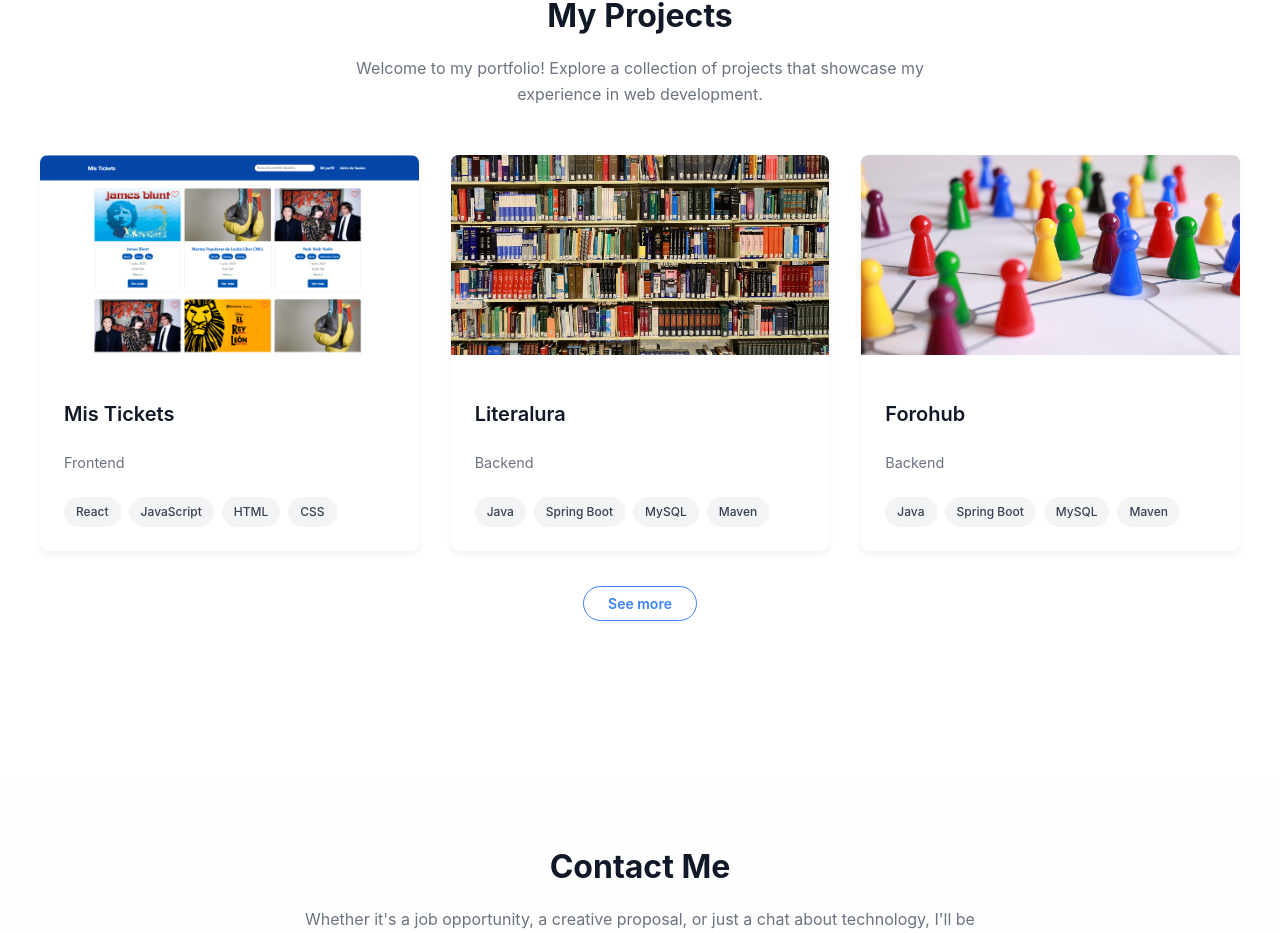
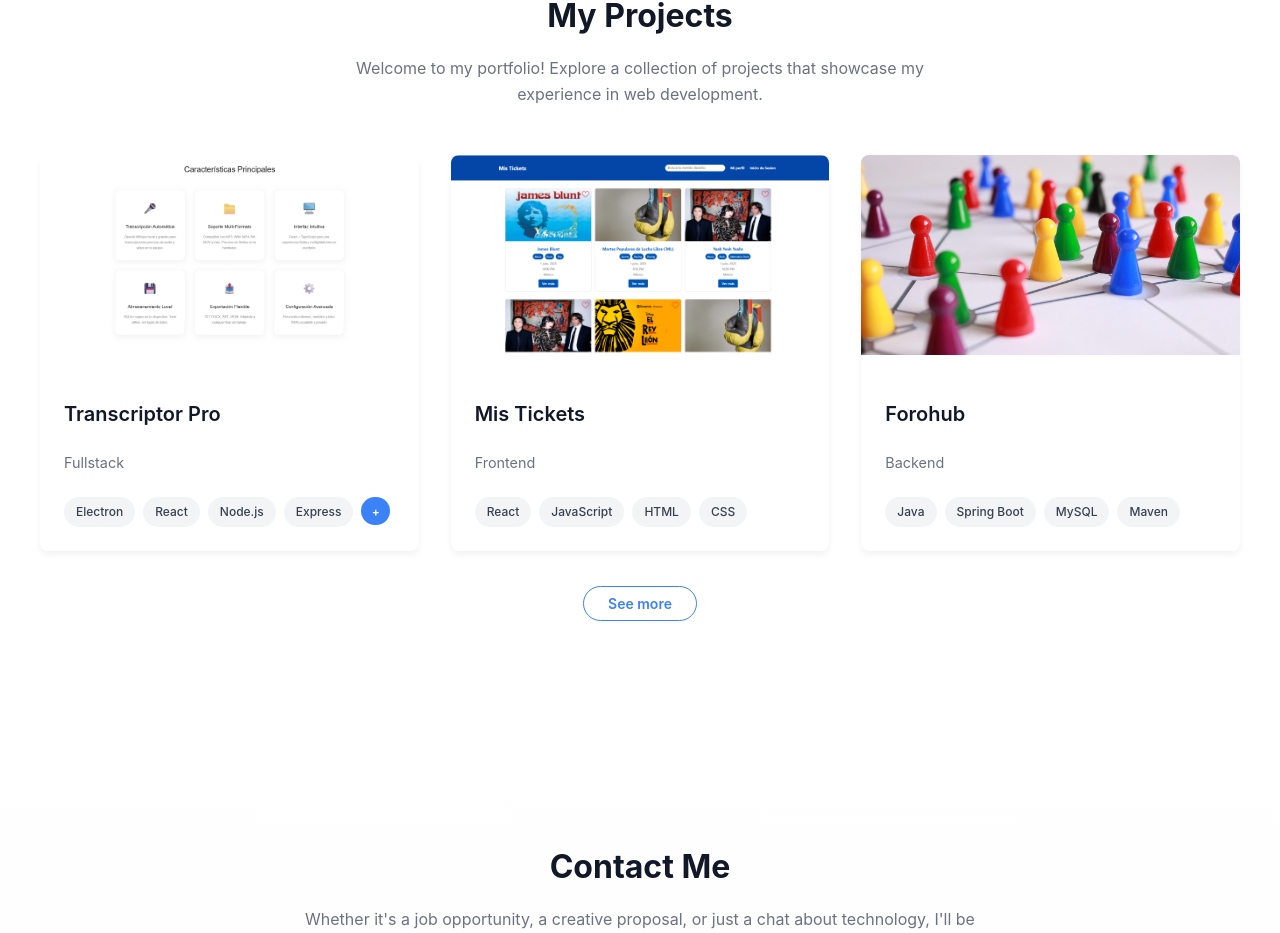
Before and after one commit to joen-ao/Portfolio, a React (Vite) app: page / in a window 1280 px wide. Shown: the part 1864-2797 px from the top of the page. Built offline with nearby package versions, Linux system fonts and the light colour scheme.

Commit message:
add new project

```diff
--- a/src/components/AboutMe/index.jsx
+++ b/src/components/AboutMe/index.jsx
@@ -23,6 +23,7 @@ import typescriptImg from "../../assets/typescript.svg";
 import supabaseImg from "../../assets/supabase.svg";
 import { useTranslation, Trans } from "react-i18next";
 import { useScrollTracking } from "../../Hooks/useScrollTracking";
+import { calculateExperience } from "../../utils/experienceCalculator";
 
 function AboutMe() {
   const sectionRef = useScrollTracking('about');
@@ -35,6 +36,7 @@ function AboutMe() {
   const experiences = t("about.experiences", { returnObjects: true });
   const degree = t("about.education.degree", { returnObjects: true });
   const certifications = t("about.certifications", { returnObjects: true });
+  const experience = calculateExperience();
 
 
   const renderContent = () => {
@@ -178,7 +180,7 @@ function AboutMe() {
               </p>
               <div className={styles.infoGrid}>
                 <p><span>{t("about.info.name")}:</span> <strong>{t("about.info.value.name")}</strong></p>
-                <p><span>{t("about.info.experience")}:</span> <strong>{t("about.info.value.experience")}</strong></p>
+                <p><span>{t("about.info.experience")}:</span> <strong>{experience} {t("about.info.value.experienceUnit")}</strong></p>
                 <p><span>{t("about.info.phone")}:</span> <strong>{t("about.info.value.phone")}</strong></p>
                 <p><span>{t("about.info.nationality")}:</span> <strong>{t("about.info.value.nationality")}</strong></p>
                 <p><span>{t("about.info.email")}:</span> <strong>{t("about.info.value.email")}</strong></p>
--- a/src/components/Hero/Hero.module.css
+++ b/src/components/Hero/Hero.module.css
@@ -22,7 +22,7 @@
   height: 11rem; /* h-28 */
   border-radius: 9999px; /* rounded-full */
   object-fit: cover;
-  margin-bottom: 1.5rem; /* mb-6 */
+  margin: 1.5rem 0; /* mb-6 */
   box-shadow: 0 4px 6px rgba(0, 0, 0, 0.1); /* shadow-md */
 }
 
--- a/src/components/Proyectos/Projects.module.css
+++ b/src/components/Proyectos/Projects.module.css
@@ -151,6 +151,42 @@
   color: #cbd5e1;
 }
 
+.badgeToggle {
+  background-color: #3b82f6;
+  color: #ffffff;
+  padding: 0.35rem 0.65rem;
+  border-radius: 9999px;
+  font-size: 0.75rem;
+  font-weight: 600;
+  border: none;
+  cursor: pointer;
+  transition: all 0.2s ease;
+  display: flex;
+  align-items: center;
+  justify-content: center;
+  min-width: 28px;
+  height: 28px;
+}
+
+[data-theme="dark"] .badgeToggle {
+  background-color: #60a5fa;
+  color: #0f172a;
+}
+
+.badgeToggle:hover {
+  background-color: #2563eb;
+  transform: scale(1.05);
+}
+
+[data-theme="dark"] .badgeToggle:hover {
+  background-color: #3b82f6;
+  color: #ffffff;
+}
+
+.badgeToggle:active {
+  transform: scale(0.95);
+}
+
 .btnSecondary {
   align-items: center;
   border: 1px solid #3b82f6; /* border-gray-400 */
--- a/src/components/Proyectos/index.jsx
+++ b/src/components/Proyectos/index.jsx
@@ -1,10 +1,61 @@
 import styles from './Projects.module.css';
 import { useInView } from "react-intersection-observer";
+import { useState } from "react";
 import forohubImage from '../../assets/forohub.jpg';
 import misTicketsImage from '../../assets/mistickets.png';
 import literaluraImage from '../../assets/library.jpg';
+import transcriptorImage from '../../assets/transncriptor image.jpg';
 import { useTranslation } from "react-i18next";
 import { useScrollTracking } from "../../Hooks/useScrollTracking";
+
+function ProjectCard({ project, index, inView, t }) {
+  const [showAllBadges, setShowAllBadges] = useState(false);
+  const BADGE_LIMIT = 4;
+  const hasMoreBadges = project.badges.length > BADGE_LIMIT;
+  const displayedBadges = showAllBadges ? project.badges : project.badges.slice(0, BADGE_LIMIT);
+
+  const handleToggleBadges = (e) => {
+    e.preventDefault();
+    e.stopPropagation();
+    setShowAllBadges(!showAllBadges);
+  };
+
+  return (
+    <a
+      href={project.url}
+      target="_blank"
+      rel="noopener noreferrer"
+      className={styles.projectLink}
+    >
+      <div
+        className={`${styles.projectCard} ${inView ? styles.show : ""}`}
+        style={{ transitionDelay: `${index * 0.15}s` }}
+      >
+        <div className={styles.imageContainer}>
+          <img src={project.image} alt={`${project.title} Project`} className={styles.projectImage} />
+        </div>
+        <div className={styles.cardContent}>
+          <h3 className={styles.projectTitle}>{project.title}</h3>
+          <p className={styles.projectCategory}>{t(`projects.category.${project.category}`)}</p>
+          <div className={styles.skillsBadges}>
+            {displayedBadges.map((badge, idx) => (
+              <span key={idx} className={styles.badge}>{badge}</span>
+            ))}
+            {hasMoreBadges && (
+              <button
+                onClick={handleToggleBadges}
+                className={styles.badgeToggle}
+                aria-label={showAllBadges ? "Show less badges" : "Show more badges"}
+              >
+                {showAllBadges ? "−" : "+"}
+              </button>
+            )}
+          </div>
+        </div>
+      </div>
+    </a>
+  );
+}
 
 function Projects() {
   const sectionRef = useScrollTracking('projects');
@@ -14,25 +65,25 @@ function Projects() {
   const projects = [
     {
       id: 1,
-      title: "Mis Tickets",
-      image: misTicketsImage,
-      category: "Frontend",
-      url: "https://mis-tickets.netlify.app/",
-      badges: ["React", "JavaScript", "HTML", "CSS"]
+      title: "Transcriptor Pro",
+      image: transcriptorImage,
+      category: "fullstack",
+      url: "https://github.com/joen-ao/Transcriptor-app",
+      badges: ["Electron", "React", "Node.js", "Express", "SQLite", "Whisper AI"]
     },
     {
       id: 2,
-      title: "Literalura",
-      image: literaluraImage,
-      category: "Backend",
-      url: "https://github.com/joen-ao/Challenge-Literalura",
-      badges: ["Java", "Spring Boot", "MySQL", "Maven"]
+      title: "Mis Tickets",
+      image: misTicketsImage,
+      category: "frontend",
+      url: "https://mis-tickets.netlify.app/",
+      badges: ["React", "JavaScript", "HTML", "CSS"]
     },
     {
       id: 3,
       title: "Forohub",
       image: forohubImage,
-      category: "Backend",
+      category: "backend",
       url: "https://github.com/joen-ao/challenge-foro-hub/tree/master/Foro-hub-master",
       badges: ["Java", "Spring Boot", "MySQL", "Maven"]
     }
@@ -47,31 +98,13 @@ function Projects() {
 
       <div className={styles.projectGrid} ref={ref}>
         {projects.map((project, index) => (
-          <a
+          <ProjectCard
             key={project.id}
-            href={project.url}
-            target="_blank"
-            rel="noopener noreferrer"
-            className={styles.projectLink}
-          >
-            <div
-              className={`${styles.projectCard} ${inView ? styles.show : ""}`}
-              style={{ transitionDelay: `${index * 0.15}s` }}
-            >
-              <div className={styles.imageContainer}>
-                <img src={project.image} alt={`${project.title} Project`} className={styles.projectImage} />
-              </div>
-              <div className={styles.cardContent}>
-                <h3 className={styles.projectTitle}>{project.title}</h3>
-                <p className={styles.projectCategory}>{project.category}</p>
-                <div className={styles.skillsBadges}>
-                  {project.badges.map((badge, idx) => (
-                    <span key={idx} className={styles.badge}>{badge}</span>
-                  ))}
-                </div>
-              </div>
-            </div>
-          </a>
+            project={project}
+            index={index}
+            inView={inView}
+            t={t}
+          />
         ))}
       </div>
 
--- a/src/locales/en/translation.json
+++ b/src/locales/en/translation.json
@@ -34,7 +34,7 @@
   "about.info.email": "Email",
   "about.info.languages": "Languages",
   "about.info.value.name": "Joen Anaya",
-  "about.info.value.experience": "1.3 years",
+  "about.info.value.experienceUnit": "years",
   "about.info.value.phone": "+57 3014184466",
   "about.info.value.nationality": "Colombian",
   "about.info.value.email": "anayajoen@gmail.com",
@@ -197,6 +197,9 @@
   "projects.title": "My Projects",
   "projects.description": "Welcome to my portfolio! Explore a collection of projects that showcase my experience in web development.",
   "projects.button": "See more",
+  "projects.category.frontend": "Frontend",
+  "projects.category.backend": "Backend",
+  "projects.category.fullstack": "Fullstack",
 
   "magic.title": "Code Magic Show",
   "magic.subtitle": "Where code comes alive and programming becomes art",
--- a/src/locales/es/translation.json
+++ b/src/locales/es/translation.json
@@ -34,7 +34,7 @@
   "about.info.email": "Email",
   "about.info.languages": "Lenguajes",
   "about.info.value.name": "Joen Anaya",
-  "about.info.value.experience": "1.3 años",
+  "about.info.value.experienceUnit": "años",
   "about.info.value.phone": "+57 3014184466",
   "about.info.value.nationality": "Colombiano",
   "about.info.value.email": "anayajoen@gmail.com",
@@ -197,6 +197,9 @@
     "projects.title": "Mis Proyectos",
     "projects.description": "¡Bienvenidos a mi portafolio! Explore una colección de proyectos que muestran mi experiencia en el desarrollo web.",
     "projects.button": "Ver más",
+    "projects.category.frontend": "Frontend",
+    "projects.category.backend": "Backend",
+    "projects.category.fullstack": "Fullstack",
 
     "magic.title": "Show de Magia del Código",
     "magic.subtitle": "Donde el código cobra vida y la programación se convierte en arte",
```
Also changed, not shown: src/assets/transncriptor image.jpg (added), 1 other file (tests, documents, lock files or other folders).
